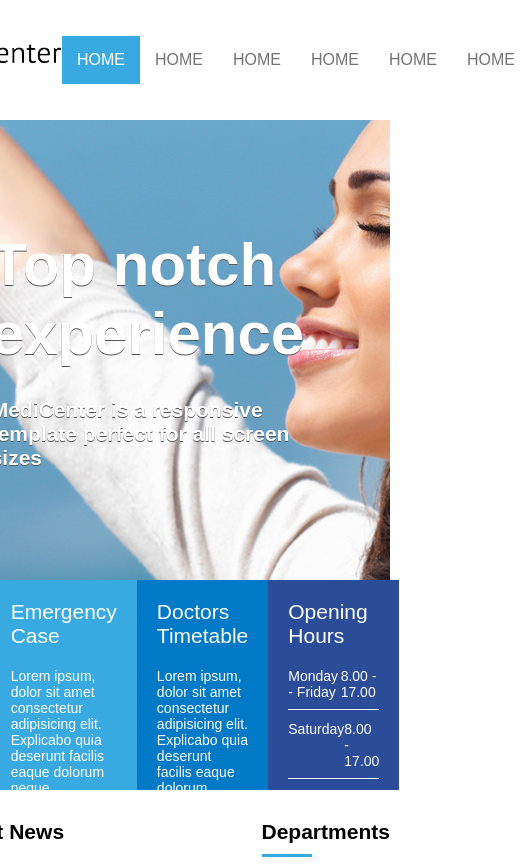
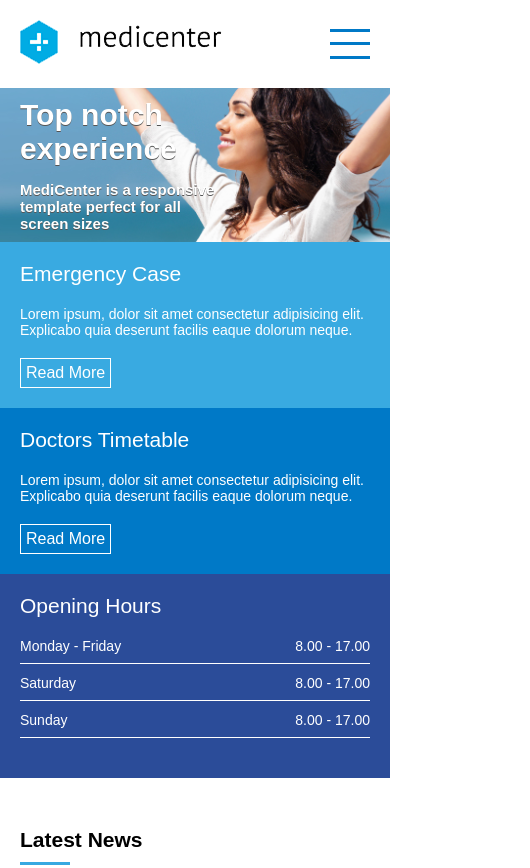
Before and after one commit to jorgearagao/medicenter, a plain HTML site: page index.html in a window 390 px wide. Shown: the top 868 px of the page, 530 px wide, since content can reach past the window. Drawn offline with Linux system fonts and the light colour scheme.

Commit message:
Incluído o código para responsividade

```diff
--- a/assets/css/style.css
+++ b/assets/css/style.css
@@ -38,7 +38,7 @@ nav ul {
 
 nav a {
     display: block;
-    padding: 15px;
+    padding: 20px;
     text-decoration: none;
     text-transform: uppercase;
     color: #727272;
@@ -355,3 +355,90 @@ footer .widget_title_text {
     font-size: 12px;
     margin-top: 30px;
 }
+
+.menuMobile {
+    display: none;
+    width: 40px;
+    height: 40px;
+}
+
+.mm_line {
+    height: 3px;
+    background-color: #0079c7;
+}
+
+@media (max-width: 600px) {
+
+    #banner {
+        height: auto;
+        background-position: top;
+        background-size: contain;
+    }
+
+    .banner_headline {
+        padding: 10px 20px;
+        max-width: 200px;
+    }
+
+    .banner_headline h1 {
+        font-size: 30px;
+    }
+
+    .banner_headline h2 {
+        font-size: 15px;
+        margin-top: 15px;
+    }
+
+    .banner_options {
+        height: auto;
+        flex-direction: column;
+    }
+
+    #geral section, #geral aside {
+        padding: 20px;
+    }
+
+    .container {
+        flex-direction: column;
+        width: 600px;
+    }
+
+    .footer_menu {
+        flex-direction: column;
+    }
+
+    .footer_area {
+        flex-direction: column;
+        padding: 20px;
+    }
+
+    .footer_copy {
+        padding-left: 20px;
+    }
+
+    header .container {
+        flex-direction: row;
+    }
+
+    nav ul {
+        flex-direction: column;
+        display: none;
+        position: absolute;
+        left: 0;
+        width: 100%;
+        background-color: #fff;
+        padding-top: 20px;
+
+    }
+
+    header {
+        height: auto;
+        padding: 20px 20px;
+    }
+
+    .menuMobile {
+        display: flex;
+        flex-direction: column;
+        justify-content: space-around;
+    }
+}
--- a/index.html
+++ b/index.html
@@ -8,6 +8,18 @@
     <meta name="viewport" content="width=device-width, initial-scale=1.0">
 
     <link rel="stylesheet" type="text/css" href="assets/css/style.css">
+
+    <script type="text/javascript">
+        window.onload = function(){
+            document.querySelector(".menuMobile").addEventListener("click", function(){
+                if(document.querySelector(".menu nav ul").style.display == 'flex') {
+                    document.querySelector(".menu nav ul").style.display = 'none';
+                } else {
+                    document.querySelector(".menu nav ul").style.display = 'flex';
+                }
+            });
+        };
+    </script>
 
     <title>MediCenter</title>
 </head>
@@ -22,6 +34,13 @@
 
             <div class="menu">
                 <nav>
+
+                    <div class="menuMobile">
+                        <div class="mm_line"></div>
+                        <div class="mm_line"></div>
+                        <div class="mm_line"></div>
+                    </div>
+
                     <ul>
                         <li class="active"><a href="">HOME</a></li>
                         <li><a href="">HOME</a></li>
```
